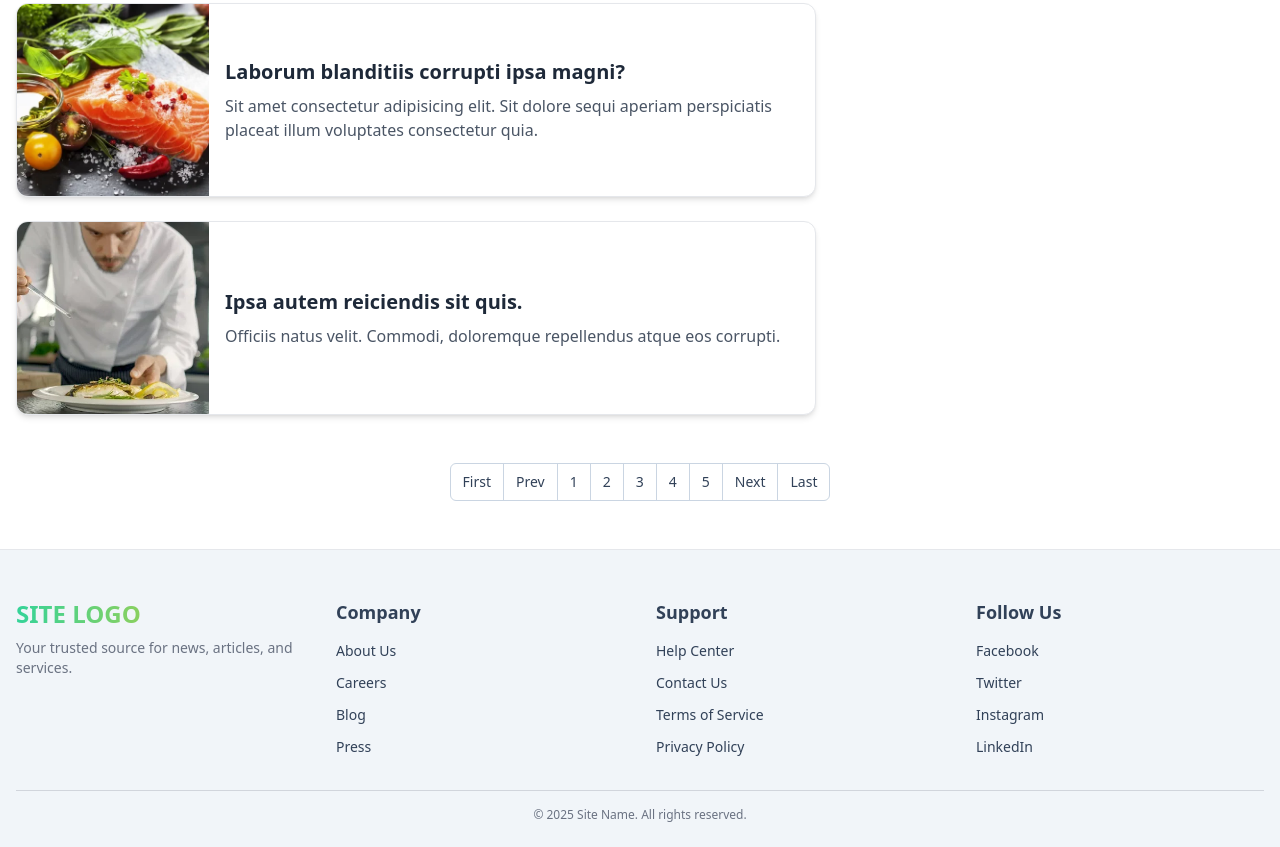
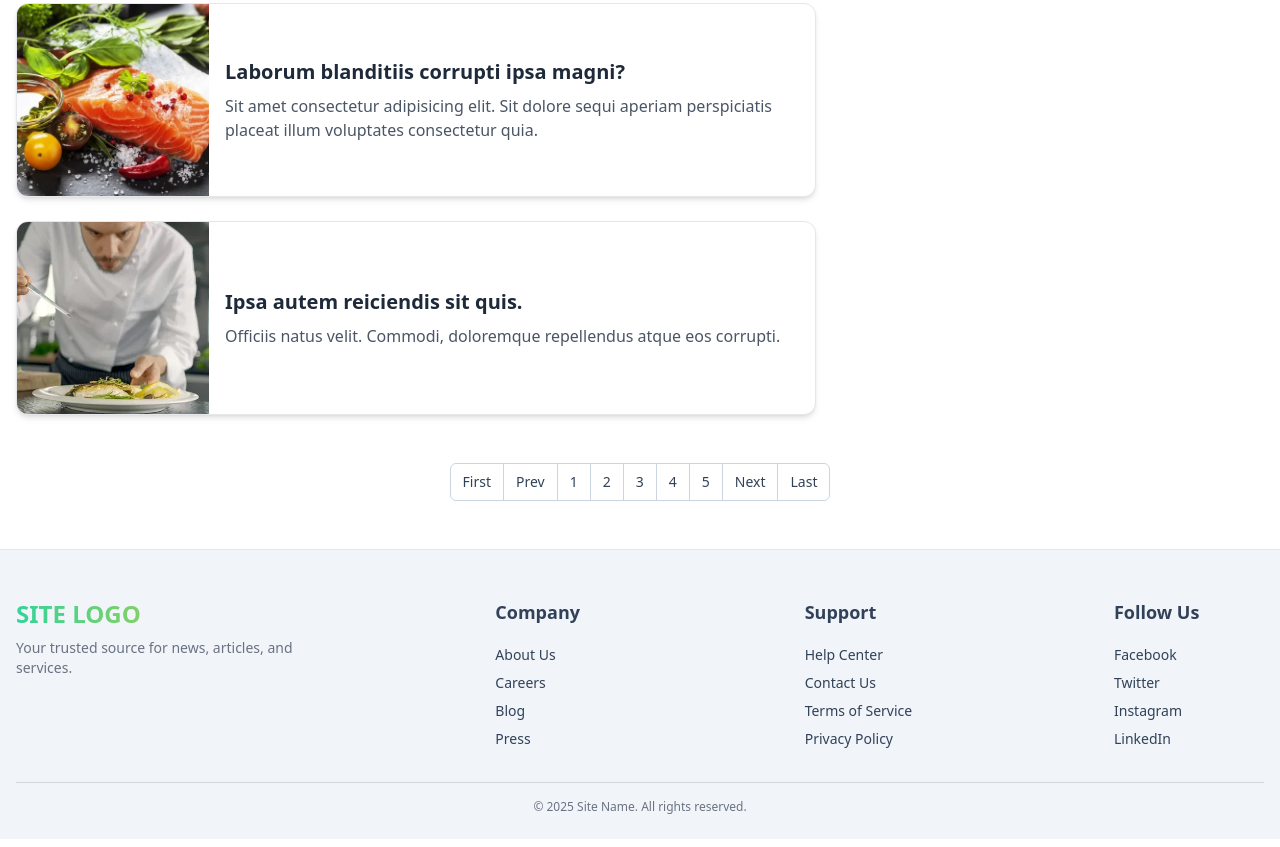
Before and after one commit to MrJim1231/home-work-15, a website built with Vite: page index.html in a window 1280 px wide. Shown: the part 1175-2022 px from the top of the page. Built offline with nearby package versions, Linux system fonts and the light colour scheme.

Commit message:
made footer

```diff
--- a/index.html
+++ b/index.html
@@ -147,7 +147,7 @@
 
   <footer class="footer">
     <div class="footer__container">
-      <div class="footer__grid">
+      <div class="footer__top">
         <!-- Логотип -->
         <div class="footer__logo">
           <a href="#">Site Logo</a>
@@ -188,7 +188,6 @@
         </div>
       </div>
 
-      <!-- Копирайт -->
       <div class="footer__bottom">
         <p class="footer__copy">&copy; 2025 Site Name. All rights reserved.</p>
       </div>
@@ -198,6 +197,7 @@
 
 
 
+
   <script type="module" src="/src/main.js"></script>
 </body>
 
--- a/src/style.css
+++ b/src/style.css
@@ -190,7 +190,6 @@
 .pagination__list li:first-child .pagination__link {
   @apply border-l-0;
 }
-
 .footer {
   @apply bg-slate-100 dark:bg-slate-900 text-slate-700 dark:text-slate-300 pt-12 pb-6 border-t border-gray-200 mt-12;
 }
@@ -199,8 +198,8 @@
   @apply max-w-7xl mx-auto px-4 flex flex-col gap-8;
 }
 
-.footer__grid {
-  @apply grid grid-cols-1 sm:grid-cols-2 md:grid-cols-4 gap-8;
+.footer__top {
+  @apply flex flex-col md:flex-row md:justify-between md:items-start gap-8 flex-wrap;
 }
 
 .footer__logo a {
@@ -211,19 +210,23 @@
 }
 
 .footer__desc {
-  @apply text-sm text-gray-500 dark:text-gray-400;
+  @apply text-sm text-gray-500 dark:text-gray-400 max-w-xs;
+}
+
+.footer__column {
+  @apply min-w-[150px] flex flex-col gap-2;
 }
 
 .footer__title {
-  @apply text-lg font-semibold mb-3;
+  @apply text-lg font-semibold mb-2;
 }
 
 .footer__list {
-  @apply flex flex-col gap-2;
+  @apply flex flex-col gap-1;
 }
 
 .footer__link {
-  @apply text-sm hover:text-indigo-600 transition-colors duration-200;
+  @apply text-sm transition-colors duration-200 hover:text-emerald-400 hover:underline;
 }
 
 .footer__bottom {
```
